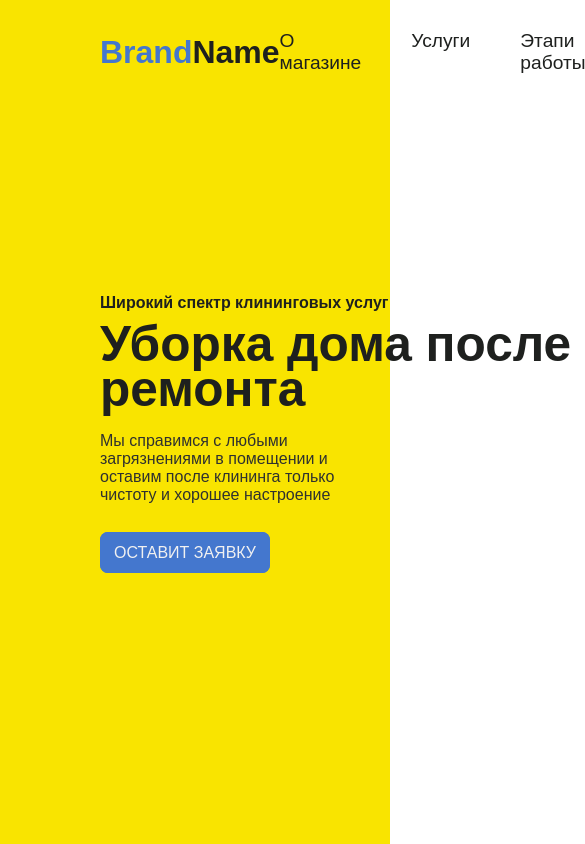
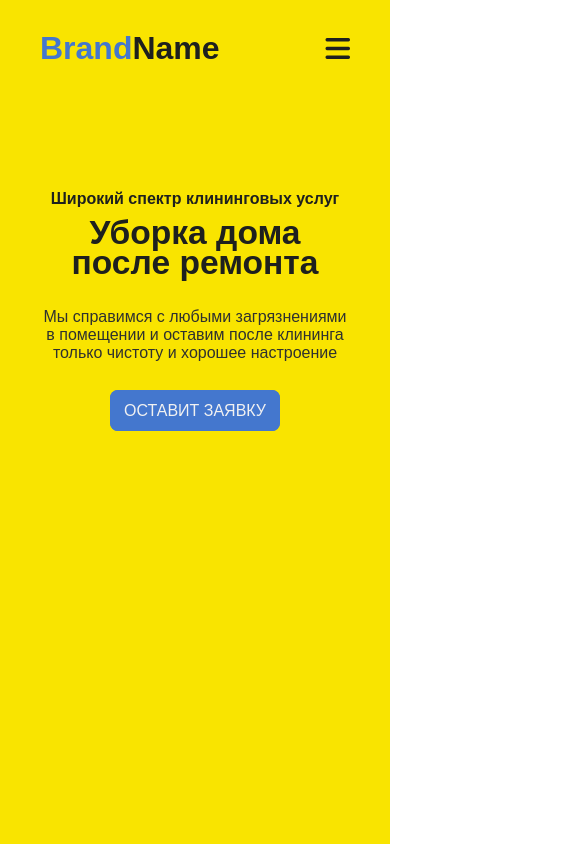
Before and after one commit to deepd1ve/html-css-2, a plain HTML site: page index.html in a window 390 px wide. Shown: the top 844 px of the page, 585 px wide, since content can reach past the window. Drawn offline with Linux system fonts and the light colour scheme.

Commit message:
+media screen

```diff
--- a/css/main.css
+++ b/css/main.css
@@ -13,7 +13,6 @@
   width: 100%;
   height: 100vh;
   padding: 0 100px;
-  /* background: url("../image/background-2.jpg"); */
   background-color: #f9e400;
   background-position: center;
   background-size: cover;
@@ -23,7 +22,6 @@
   display: flex;
   justify-content: space-between;
   align-items: center;
-  /* background-color: #ffef0c; */
   padding: 30px 0;
 }
 
@@ -101,3 +99,84 @@
 .home section .content-img img {
   width: 400px;
 }
+
+.home .header .nav i {
+  display: none;
+  color: #1e201e;
+  font-size: 28px;
+}
+
+/* media  */
+
+@media screen and (max-width: 1400px) {
+  .home section .content-img img {
+    width: 350px;
+  }
+}
+
+@media only screen and (max-width: 1100px) {
+  .home .header .nav ul {
+    gap: 20px;
+  }
+
+  .home section {
+    padding: 30px 0 0 0;
+  }
+
+  .home section .content-img img {
+    width: 300px;
+  }
+
+  .home section .content h1 {
+    padding: 10px 0 0 0;
+    font-size: 2.1em;
+    width: 500px;
+    font-weight: 800;
+    line-height: 45px;
+  }
+}
+
+@media only screen and (max-width: 950px) {
+  .home .header .nav i {
+    display: flex;
+  }
+
+  .home .header .nav ul {
+    display: none;
+  }
+
+  .home section .content-img img {
+    display: none;
+  }
+  .home section {
+    padding: 60px 0 0 0;
+  }
+}
+
+@media screen and (max-width: 750px) {
+  .home {
+    padding: 0 40px;
+  }
+}
+
+@media screen and (max-width: 550px) {
+  .home section .content {
+    text-align: center;
+    width: 100%;
+  }
+
+  .home section .content p {
+    width: auto;
+    padding-top: 30px;
+    color: #2f312f;
+  }
+
+  .home section .content h1 {
+    width: auto;
+    line-height: 30px;
+  }
+
+  .home section {
+    padding: 30% 0;
+  }
+}
--- a/index.html
+++ b/index.html
@@ -4,6 +4,10 @@
     <meta charset="UTF-8" />
     <meta name="viewport" content="width=device-width, initial-scale=1.0" />
     <title>Document</title>
+    <link
+      rel="stylesheet"
+      href="https://cdnjs.cloudflare.com/ajax/libs/font-awesome/6.6.0/css/all.min.css"
+    />
     <link rel="stylesheet" href="./css/main.css" />
   </head>
   <body>
@@ -20,6 +24,7 @@
             <li><a href="#">Отзывы</a></li>
             <li><a href="#">Контакт</a></li>
           </ul>
+          <i class="fa-solid fa-bars"></i>
         </nav>
       </header>
 
@@ -38,7 +43,6 @@
         </div>
 
         <div class="content-img">
-          <!-- <img src="./image/icon-removebg-preview.png" alt="" /> -->
           <img src="./image/pngwing.com.png" alt="" />
         </div>
       </section>
```
